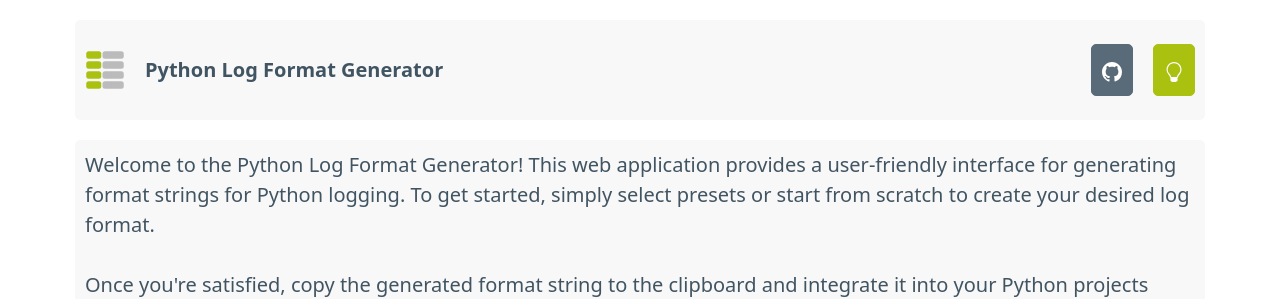
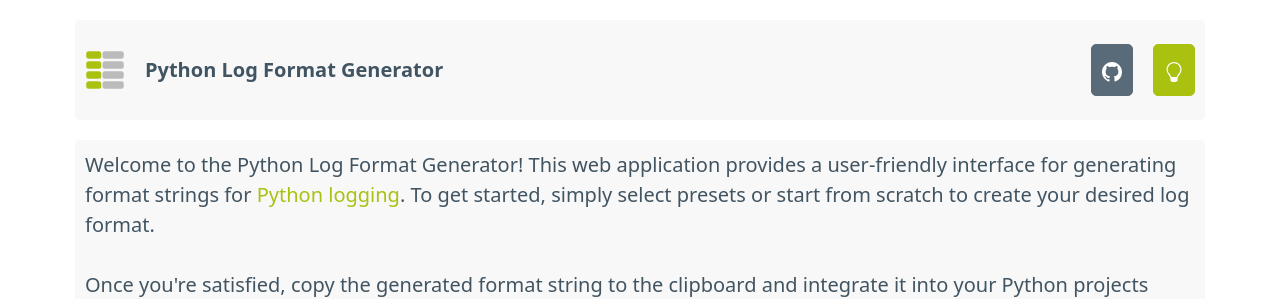
Before and after one commit to florian-sattler/python-log-format-generator, a Vue app: page / in a window 1280 px wide. Shown: the top 299 px of the page. Built offline with nearby package versions, Linux system fonts and the light colour scheme.

Commit message:
improved text

```diff
--- a/src/App.vue
+++ b/src/App.vue
@@ -95,8 +95,8 @@ const setPreset = (index: number) => {
   <div>
     <p>
       Welcome to the Python Log Format Generator! This web application provides a user-friendly interface for generating
-      format strings for Python logging. To get started, simply select presets or start from scratch to create your
-      desired log format.
+      format strings for <a href="https://docs.python.org/3/library/logging.html">Python logging</a>. To get started,
+      simply select presets or start from scratch to create your desired log format.
     </p>
     <p>
       Once you're satisfied, copy the generated format string to the clipboard and integrate it into your Python
```
Also changed, not shown: 1 other file (tests, documents, lock files or other folders).
